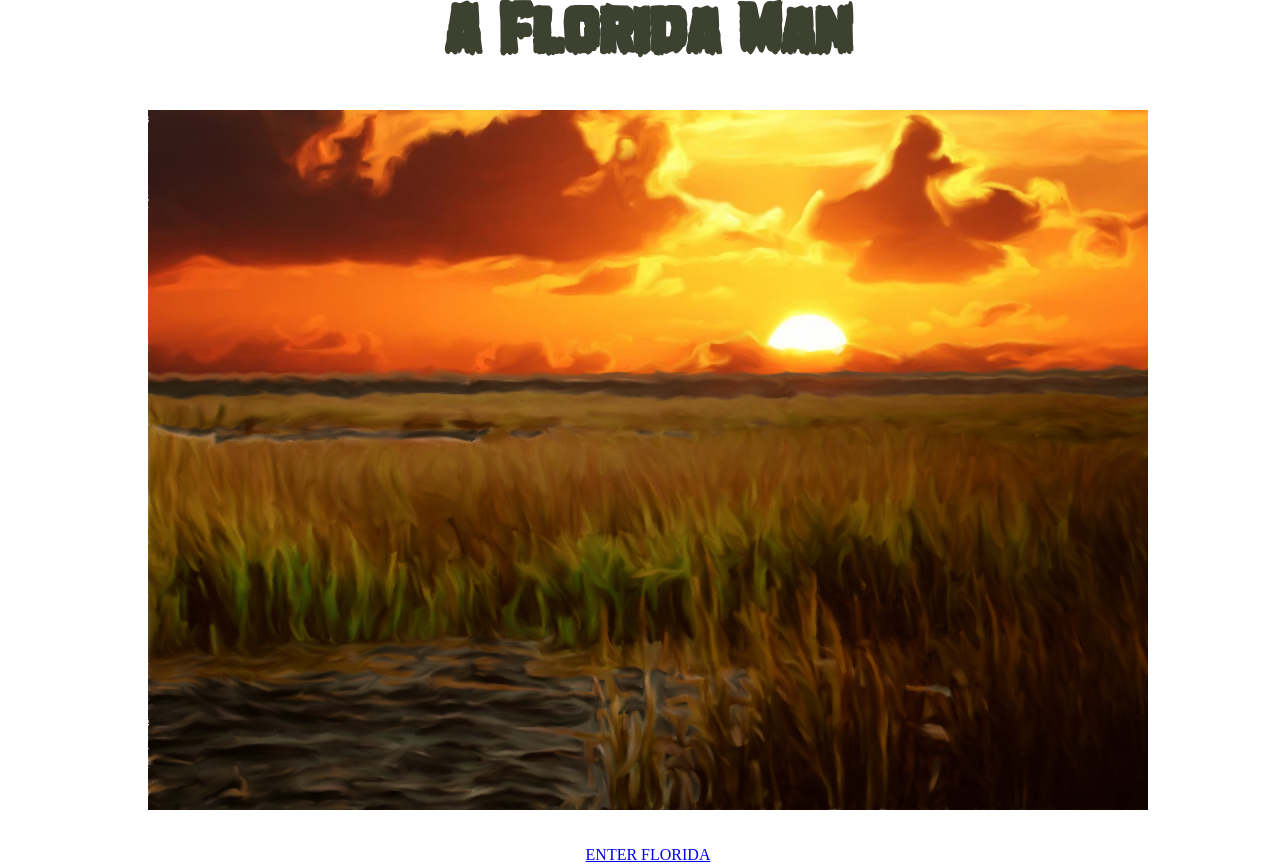
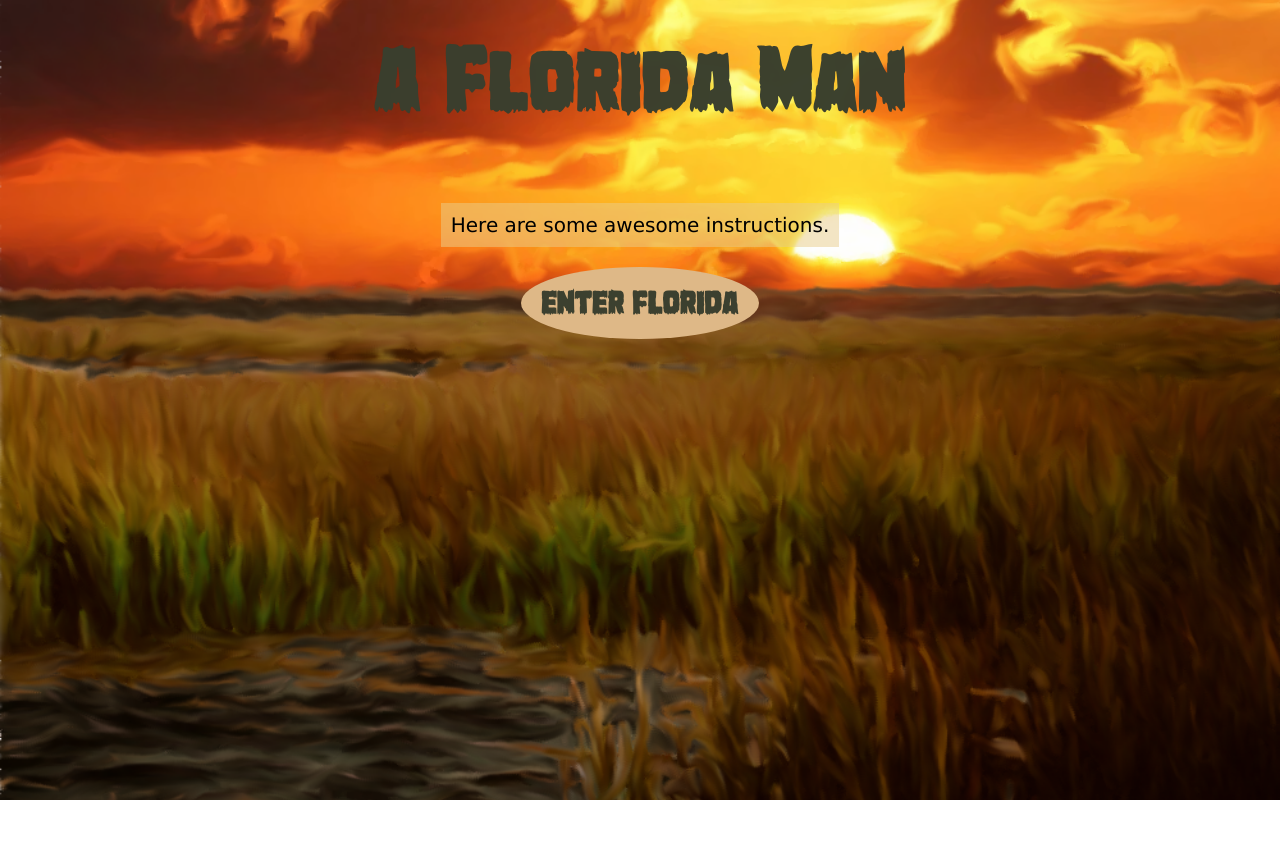
Before and after one commit to jvastos/florida-game, a plain HTML site: page intro.html in a window 1280 px wide. After the commit the page ends 800 px from the top, so only its background shows below. Drawn offline with Linux system fonts and the light colour scheme; a web font is replaced by a local one.

Commit message:
Basic structure and styling.

```diff
--- a/intro.html
+++ b/intro.html
@@ -5,17 +5,19 @@
     <meta http-equiv="X-UA-Compatible" content="IE=edge" />
     <meta name="viewport" content="width=device-width, initial-scale=1.0" />
     <link rel="stylesheet" href="./intro.css">
+    <link rel="preconnect" href="https://fonts.googleapis.com">
+        <link rel="preconnect" href="https://fonts.gstatic.com" crossorigin>
+        <link href="https://fonts.googleapis.com/css2?family=IM+Fell+French+Canon+SC&display=swap" rel="stylesheet">
     <title>Florida Game</title>
   </head>
   <body>
     <main>
       <h1>A Florida Man</h1>
       <section>
-          <img src="assets/images/sunsetintheswamp.png">
+        <p class="instructions">
+          Here are some awesome instructions.
+        </p>
       </section>
-      <p>
-
-      </p>
       <a href="index.html">ENTER FLORIDA</a>
     </main>
   </body>
--- a/intro.scss
+++ b/intro.scss
@@ -1,6 +1,16 @@
 @font-face {
   font-family: marshthing;
   src: url("./assets/fonts/marshthing.otf") format("opentype");
+}
+
+body {
+  margin: 0;
+  background-image: url(./assets/images/sunsetintheswamp.png);
+  width: 100vw;
+  background-position: center;
+  background-repeat: no-repeat;
+  background-size: cover;
+  z-index: -1;
 }
 
 main {
@@ -8,14 +18,36 @@ main {
   height: 100vh;
   display: flex;
   flex-direction: column;
-  justify-content: center;
   align-items: center;
+  margin: 0;
+  img {
+    width: 40vw;
+  }
   h1 {
-    font-size: 65px;
+    font-size: 85px;
     font-family: marshthing, Verdana, Geneva, Tahoma, sans-serif;
     color: rgba(58, 63, 46, 0.989);
+    font-weight: 50;
+    margin-top: 35px;
   }
-  image {
-    width: 20vw;
+  section {
+    font-family: IM Fell French Canon SC, Verdana, Geneva, Tahoma, sans-serif;
+    font-size: 20px;
+    .instructions {
+      display: flex;
+      flex-direction: row;
+      justify-content: start;
+      padding: 10px;
+      background-color: rgba(234, 205, 139, 0.5);
+    }
+  }
+  a {
+    font-family: marshthing, Verdana, Geneva, Tahoma, sans-serif;
+    font-size: 30px;
+    color: rgba(58, 63, 46, 0.989);
+    text-decoration: none;
+    padding: 20px;
+    background-color: burlywood;
+    border-radius: 50%;
   }
 }
```
Also changed, not shown: intro.css, 1 other file.
